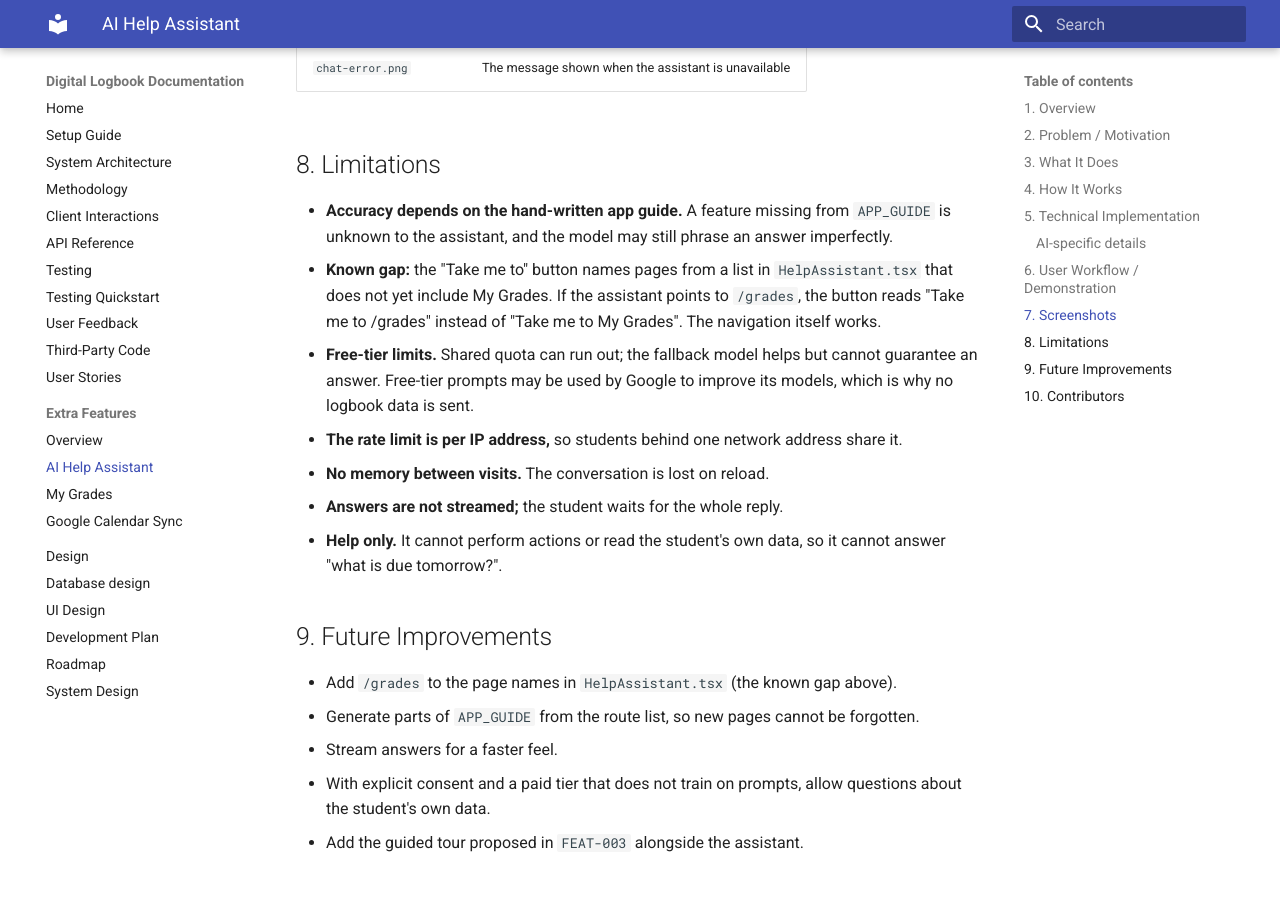
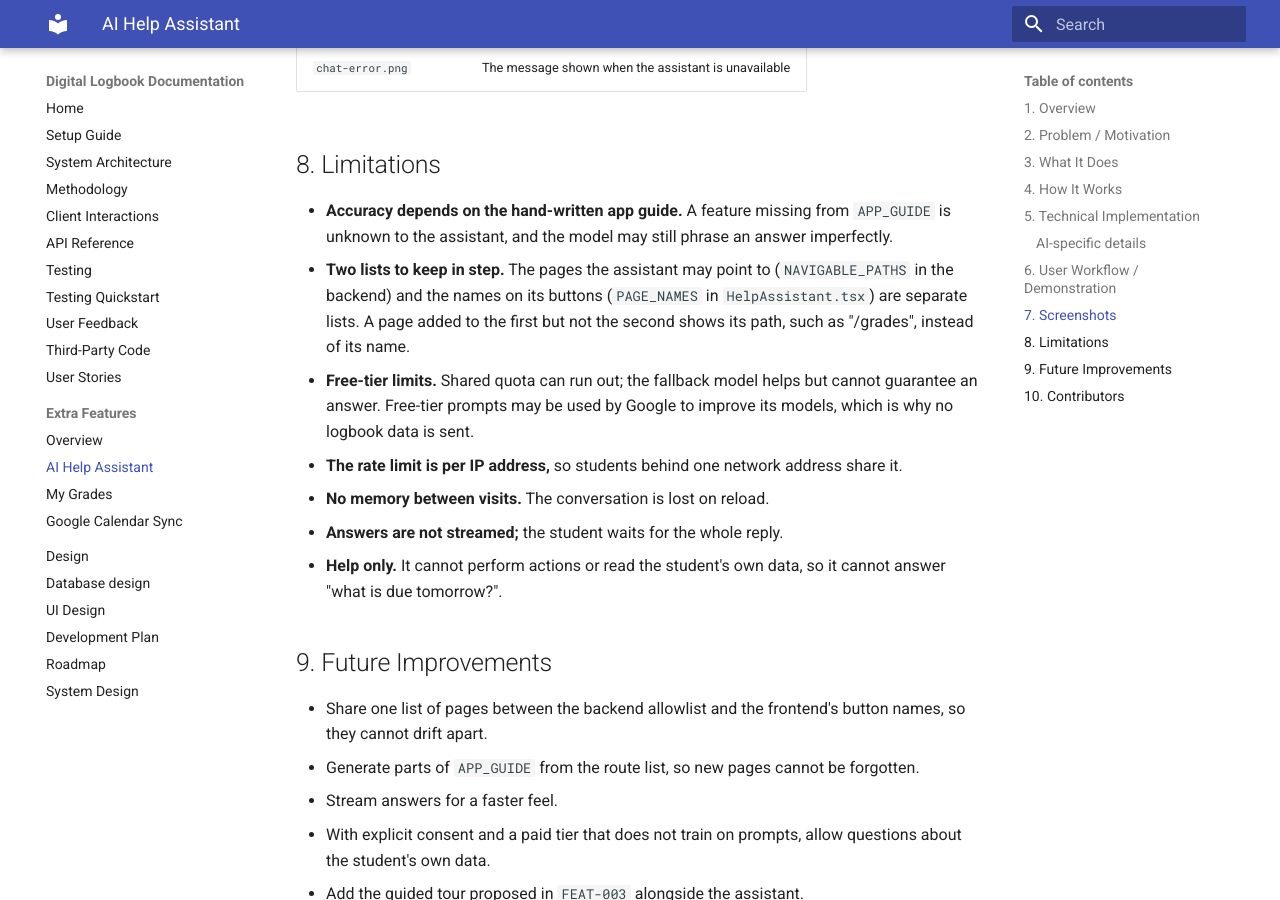
Before and after one commit to DiMpho-20/coms3011a-logbook-digital-logbook, an MkDocs documentation site: the page built from docs/extra-features/ai-help-assistant.md, in a window 1280 px wide and 900 px high, scrolled down 5717 px. Built offline with MkDocs 1.6.1 and Material for MkDocs 9.7.7, drawn with Linux system fonts in a browser that asks for light colours.

Commit message:
fix(assistant): name My Grades on the Take me there button

```diff
--- a/apps/frontend/src/components/HelpAssistant.tsx
+++ b/apps/frontend/src/components/HelpAssistant.tsx
@@ -21,6 +21,7 @@ const PAGE_NAMES: Record<string, string> = {
   "/entries": "Entries",
   "/open-work": "Open Work",
   "/stats": "Stats",
+  "/grades": "My Grades",
   "/calendar": "Calendar",
   "/board": "Board",
   "/reminders": "Reminders",
--- a/docs/extra-features/ai-help-assistant.md
+++ b/docs/extra-features/ai-help-assistant.md
@@ -223,10 +223,11 @@ remove the comment markers around each image.
 - **Accuracy depends on the hand-written app guide.** A feature missing from
   `APP_GUIDE` is unknown to the assistant, and the model may still phrase an
   answer imperfectly.
-- **Known gap:** the "Take me to" button names pages from a list in
-  `HelpAssistant.tsx` that does not yet include My Grades. If the assistant
-  points to `/grades`, the button reads "Take me to /grades" instead of
-  "Take me to My Grades". The navigation itself works.
+- **Two lists to keep in step.** The pages the assistant may point to
+  (`NAVIGABLE_PATHS` in the backend) and the names on its buttons
+  (`PAGE_NAMES` in `HelpAssistant.tsx`) are separate lists. A page added to
+  the first but not the second shows its path, such as "/grades", instead of
+  its name.
 - **Free-tier limits.** Shared quota can run out; the fallback model helps but
   cannot guarantee an answer. Free-tier prompts may be used by Google to
   improve its models, which is why no logbook data is sent.
@@ -239,7 +240,8 @@ remove the comment markers around each image.
 
 ## 9. Future Improvements
 
-- Add `/grades` to the page names in `HelpAssistant.tsx` (the known gap above).
+- Share one list of pages between the backend allowlist and the frontend's
+  button names, so they cannot drift apart.
 - Generate parts of `APP_GUIDE` from the route list, so new pages cannot be
   forgotten.
 - Stream answers for a faster feel.
```
Also changed, not shown: apps/frontend/src/components/__tests__/HelpAssistant.test.tsx (+11 -0 lines).
